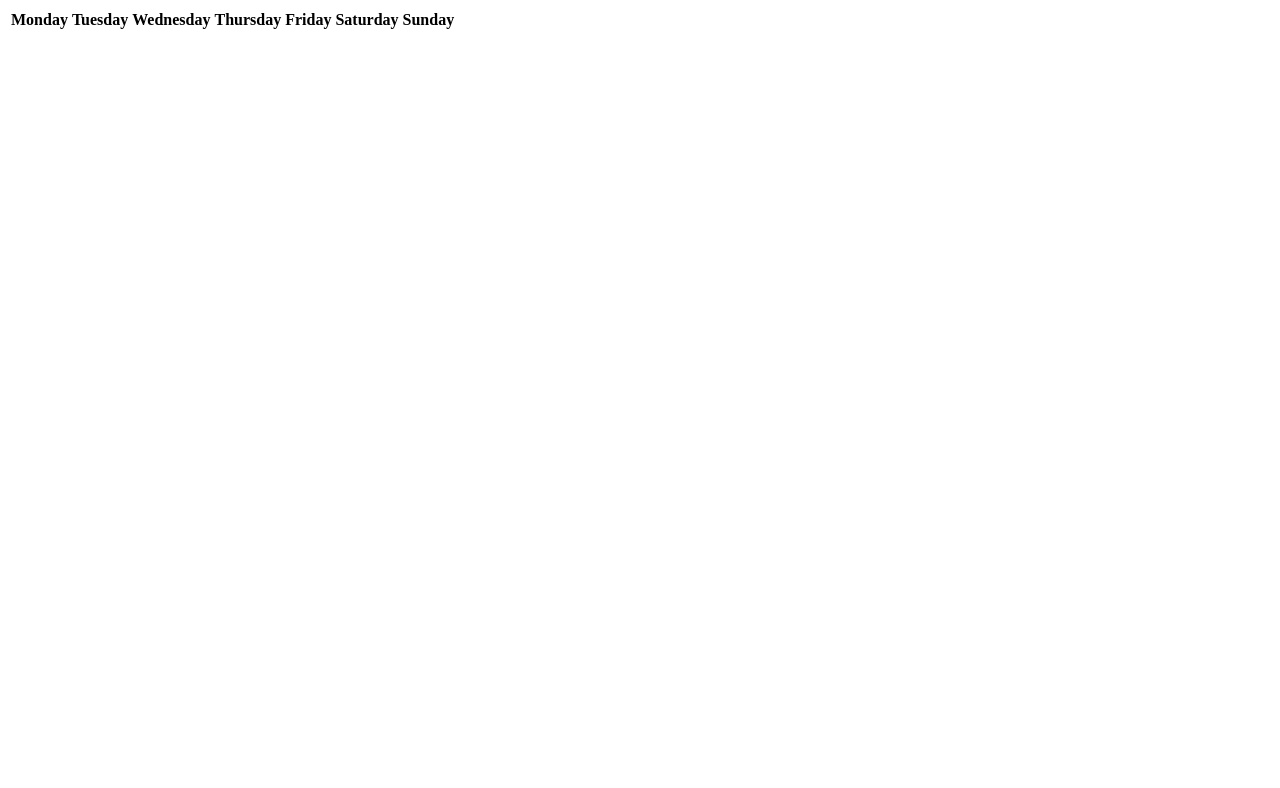
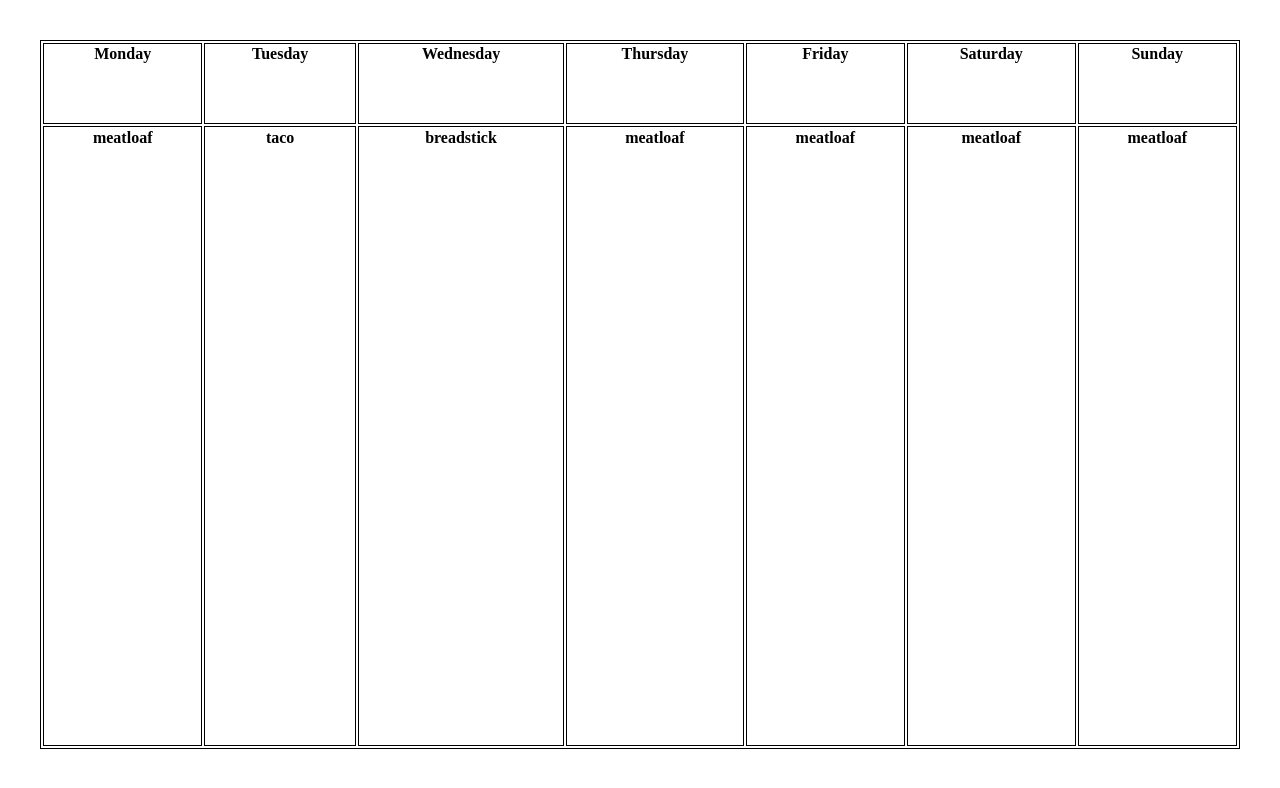
Before and after one commit to grly0n/irvinehacks2024, a React (Vite) app in the folder frontend/: page / in a window 1280 px wide. Shown: the top 788 px of the page. Built offline with nearby package versions, Linux system fonts and the light colour scheme.

Commit message:
framework of the website

```diff
--- a/frontend/src/App.css
+++ b/frontend/src/App.css
@@ -5,7 +5,18 @@
   text-align: center;
 }
 
-.calends{
+.Calend{
+  width: 100%;
+  border: 1px solid;
+}
+.days{
+  border: 1px solid;
+  padding-bottom: 5%;
+}
+.food{
+  border:1px solid;
+  padding-bottom:50%;
+  margin: auto;
 
 
 }
--- a/frontend/src/App.jsx
+++ b/frontend/src/App.jsx
@@ -1,3 +1,8 @@
+
+import "./App.css"
+
+/* pipe in the data here*/
+const data=["meatloaf","taco", "breadstick", "meatloaf","meatloaf","meatloaf","meatloaf"]
 
 
 function Calender() {
@@ -6,20 +11,37 @@ function Calender() {
   const current_day=date.getDate();
   const current_year=date.getFullYear()
 
-
+  let mon= data[0]
+  let tues = data[1]
+  let wed = data[2]
+  let thurs = data[3]
+  let fri = data[4]
+  let sat = data[5]
+  let sun = data[6]
   return (
     <>
 
-      <table className='Calends'>
+      <table  className='Calend'>
         <tr>
-          <th>Monday</th>
-          <th>Tuesday</th>
-          <th>Wednesday</th>
-          <th>Thursday</th>
-          <th>Friday</th>
-          <th>Saturday</th>
-          <th>Sunday</th>
+          <th className='days'>Monday</th>
+          <th className='days'>Tuesday</th>
+          <th className='days'>Wednesday</th>
+          <th className='days'>Thursday</th>
+          <th className='days'>Friday</th>
+          <th className='days'>Saturday</th>
+          <th className='days'>Sunday</th>
 
+
+        </tr>
+
+        <tr>
+          <th className='food'>{mon} </th>
+          <th className='food'>{tues} </th>
+          <th className='food'>{wed} </th>
+          <th className='food'>{thurs} </th>
+          <th className='food'>{fri} </th>
+          <th className='food'>{sat} </th>
+          <th className='food'>{sun} </th>
 
         </tr>
 
```
